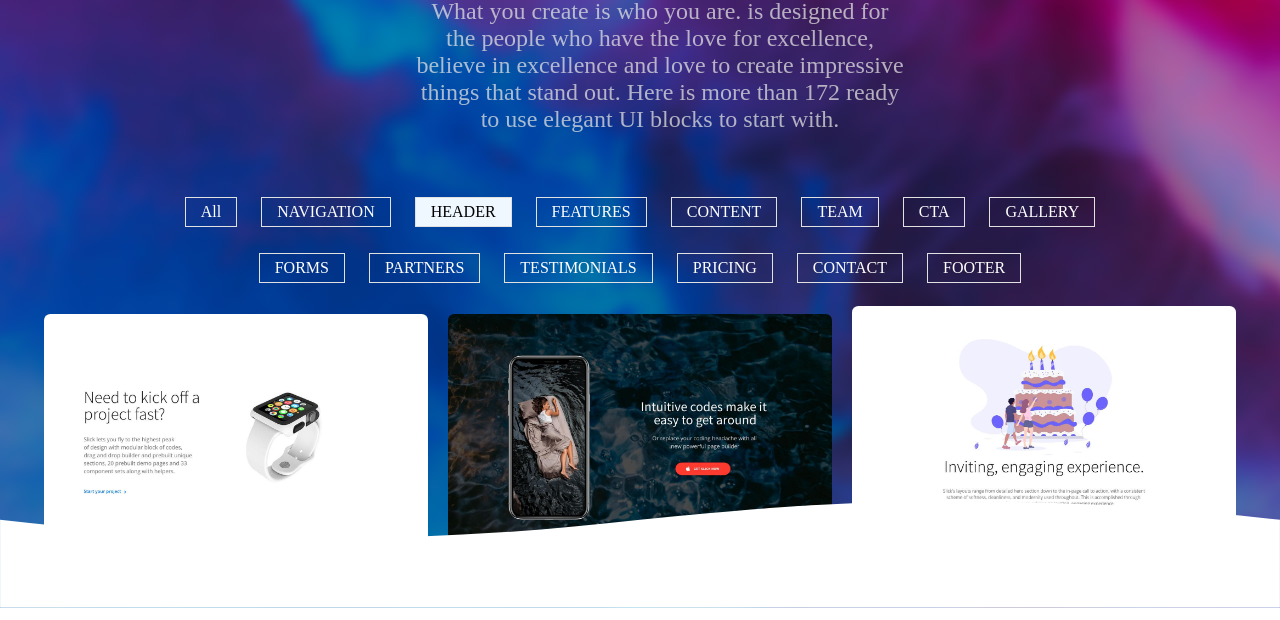
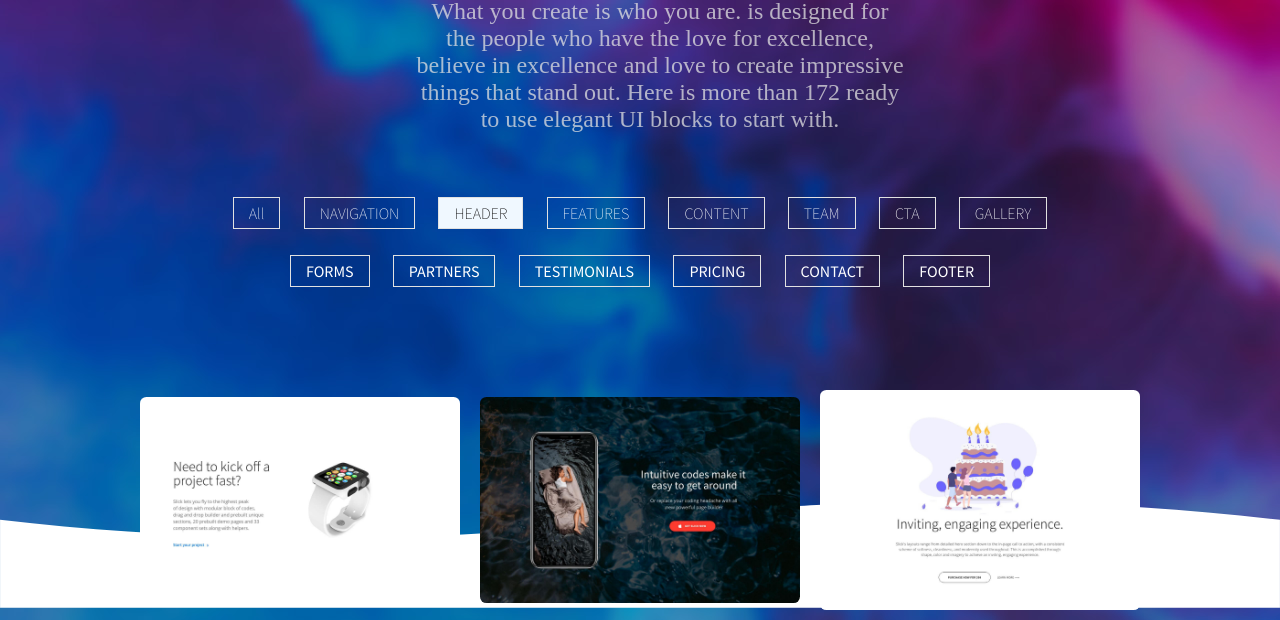
Before and after one commit to Victoralecrim/Projeto001-FRONT-END, a plain HTML site: page index.html in a window 1280 px wide. Shown: the part 192-812 px from the top of the page. Drawn offline with Linux system fonts and the light colour scheme.

Commit message:
Add files via upload

```diff
--- a/css/style.css
+++ b/css/style.css
@@ -55,6 +55,7 @@ p.lead {
 svg {
     bottom: 0;
     position: absolute;
+    z-index: -5;
 }
 
 ul {
@@ -62,10 +63,13 @@ ul {
     padding: 3px 0;
     text-align: center;
     justify-content: center;
+    font-family: 'Source Sans Pro', sans-serif;
 }
 
 .btn {
     margin-top: 4%;
+    font-weight: 200;
+    color: aliceblue;
 }
 
 .active {
@@ -75,7 +79,6 @@ ul {
 
 li {
     display: inline-block;
-
     margin: 10px;
 }
 
@@ -101,12 +104,12 @@ li a:hover{
 }
 
 .card_image {
-    width: 30%;
-    padding: 10px 10;
+    width: 25%;
+    padding: 10px 5;
     margin: 10px;
-
     object-fit: cover;
     border-radius: .4em;
+    z-index: 7;
 }
 
 .card_information-title {
@@ -125,6 +128,7 @@ li a:hover{
     svg {
         bottom: 0;
         position: fixed;
+        z-index: -2;
     }
 
     .card1 {
@@ -144,6 +148,8 @@ li a:hover{
 
 article {
     width: 100%;
+    position: relative;
+    top: 5rem;
 }
 
 
@@ -156,6 +162,7 @@ article {
         margin-bottom: 1.5rem;
         font-weight: 300;
         color: white;
+        z-index: -5;
     }
 
     .fw-700 {
--- a/index.html
+++ b/index.html
@@ -5,6 +5,10 @@
     <meta charset="UTF-8">
     <meta name="viewport" content="width=device-width, initial-scale=1.0">
     <meta http-equiv="X-UA-Compatible" content="ie=edge">
+    <link rel="preconnect" href="https://fonts.googleapis.com">
+    <link rel="preconnect" href="https://fonts.gstatic.com" crossorigin>
+    <link href="https://fonts.googleapis.com/css2?family=Source+Sans+Pro:wght@200;400;700&display=swap"
+        rel="stylesheet">
     <link rel="stylesheet" href="css/style.css">
     <title>Reprodução de layout</title>
 </head>
```
